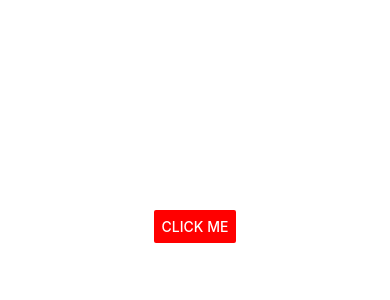
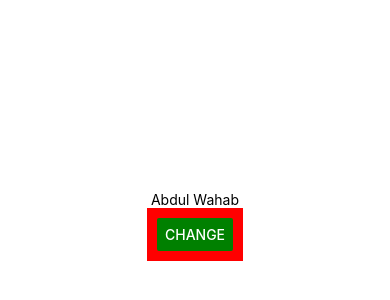
Before and after one commit to redhawk5200/Calculator-App, a React Native app: screen / in a window 390 px wide. Shown: the part 196-496 px from the top of the page. Built offline with nearby package versions, Linux system fonts and the light colour scheme.

Commit message:
Update App.js
Button functionality using onPress

```diff
--- a/App.js
+++ b/App.js
@@ -1,14 +1,26 @@
-import React from 'react';
+//to change a data type dynamically you have to import {useState} from react library
+import React,{useState} from 'react';
+
 
 //here we import the properties like text, buttons etc from react native
 import {StyleSheet, Text, View, StatusBar, Button} from 'react-native';
 
 export default function App() {
+//now to assign the dynamic variabe you define the variable it will be assigned to alongside with the method from the react library that you imported.
+  const [name,setName] = useState("Abdul Wahab")
+
+//creating a function changeme to run when user clicks the button
+const clickme =() => {
+  setName('Wow');
+}
+
   return (
     <View style={styles.container}>
-      <Button title='Click me' color="red" onPress={()=>alert('Welcome to my first app')} disabled={false}>
-
-      </Button>
+      <Text>{name}</Text>
+      <View style={styles.button}>
+        {/*the button will initiate the method clickme when the user will click it using the property onPress of the button*/}
+      <Button title='change' color='green' onPress={clickme}></Button>
+      </View>
     </View>
   );
 }
@@ -20,6 +32,10 @@ const styles = StyleSheet.create({
     alignItems: 'center',
     justifyContent: 'center',
   },
+  button: {
+    backgroundColor: 'red',
+    padding: 10
+  }
 });
 
 
```
